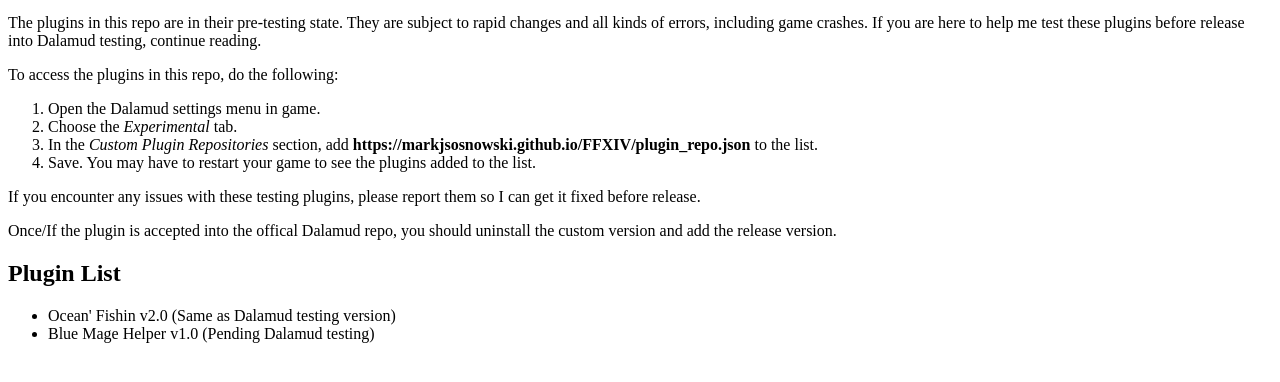
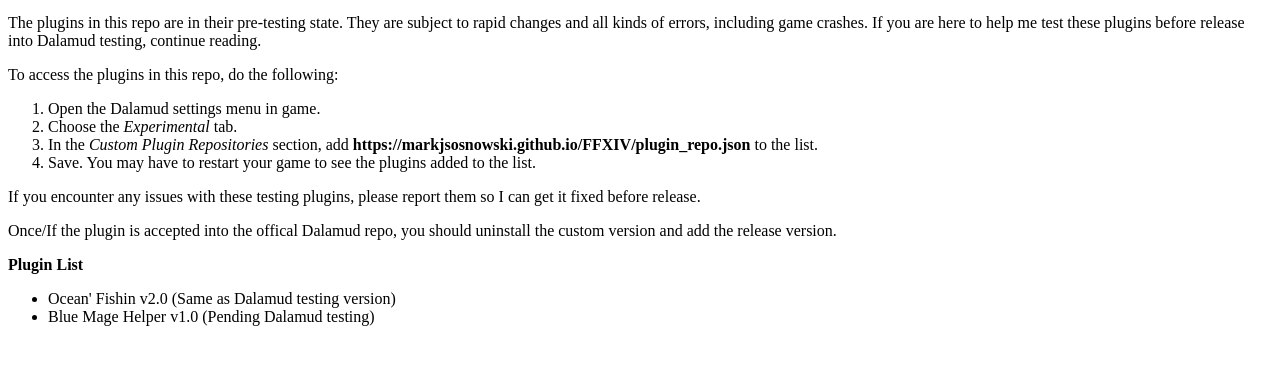
Before and after one commit to markjsosnowski/markjsosnowski.github.io, a plain HTML site: page FFXIV/index.html in a window 1280 px wide. Shown: the part 86-468 px from the top of the page. Drawn offline with Linux system fonts and the light colour scheme.

Commit message:
Update index.html

```diff
--- a/FFXIV/index.html
+++ b/FFXIV/index.html
@@ -20,7 +20,7 @@
 <p>If you encounter any issues with these testing plugins, please report them so I can get it fixed before release.</p>
 <p>Once/If the plugin is accepted into the offical Dalamud repo, you should uninstall the custom version and add the release version.</p>
 
-<h2>Plugin List</h2>
+<b>Plugin List</b>
 <p>
   <ul>
     <li>Ocean' Fishin v2.0 (Same as Dalamud testing version)</li>
```
